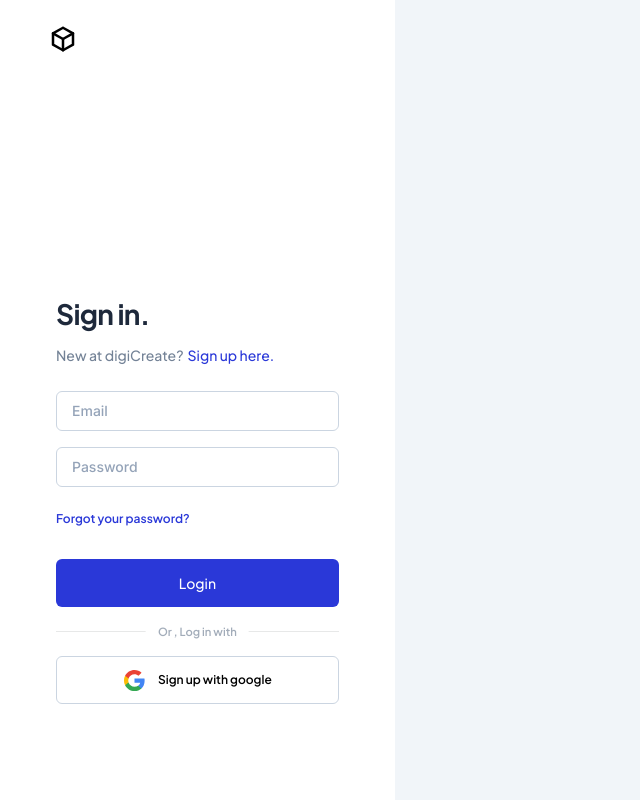
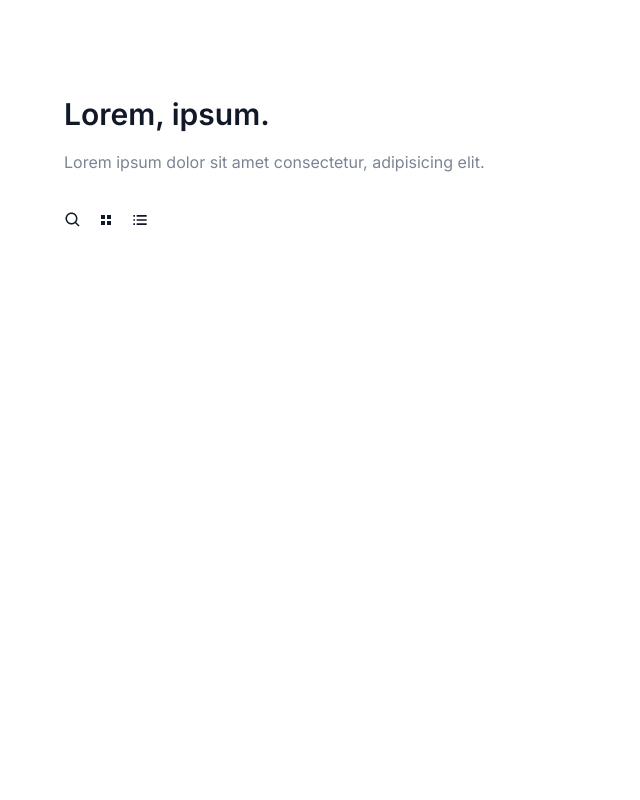
Before and after one commit to rogelcristobal/digiDirect-vite, a React (Vite) app: page / in a window 1280 px wide. Shown: the whole page, without its empty margins (0-640 px from the left). Built offline with nearby package versions, Linux system fonts and the light colour scheme.

Commit message:
save layout"

```diff
--- a/src/components/Login.jsx
+++ b/src/components/Login.jsx
@@ -1,4 +1,5 @@
 import React, { useState, useEffect } from "react";
+import { BiSearch,BiGridSmall,BiListUl } from "react-icons/bi";
 import {
   signInWithEmailAndPassword,
   signInWithPopup,
@@ -9,230 +10,137 @@ import { auth, googleProvider } from "../firebase/firebase";
 import { TbBox } from "react-icons/tb";
 import { motion } from "framer-motion";
 const Login = () => {
-  const navigate = useNavigate();
-  const [focusState, setFocusState] = React.useState({
-    email: false,
-    password: false,
-  });
-  const [loginInput, setLoginInput] = useState({
-    email: "",
-    password: "",
-  });
-  const handleEmailChange = (e) => {
-    setLoginInput((prev) => {
-      return { ...prev, email: e.target.value };
-    });
-  };
-  const handlePasswordChange = (e) => {
-    setLoginInput((prev) => {
-      return { ...prev, password: e.target.value };
-    });
-  };
-  const [isChecked, setIsChecked] = useState(false);
-  const handleToggleCheckbox = () => {
-    setIsChecked((prev) => (prev = !isChecked));
-  };
+  // const navigate = useNavigate();
+  // const [focusState, setFocusState] = React.useState({
+  //   email: false,
+  //   password: false,
+  // });
+  // const [loginInput, setLoginInput] = useState({
+  //   email: "",
+  //   password: "",
+  // });
+  // const handleEmailChange = (e) => {
+  //   setLoginInput((prev) => {
+  //     return { ...prev, email: e.target.value };
+  //   });
+  // };
+  // const handlePasswordChange = (e) => {
+  //   setLoginInput((prev) => {
+  //     return { ...prev, password: e.target.value };
+  //   });
+  // };
+  // const [isChecked, setIsChecked] = useState(false);
+  // const handleToggleCheckbox = () => {
+  //   setIsChecked((prev) => (prev = !isChecked));
+  // };
 
-  const handleLogin = async (e) => {
-    e.preventDefault();
-    try {
-      const user = await signInWithEmailAndPassword(
-        auth,
-        loginInput.email,
-        loginInput.password
-      );
-      console.log(user);
-      if (user) {
-        navigate("product-listing/documentation");
-      }
-    } catch (error) {
-      console.log(error);
-    }
-  };
-  const handleGoogleLogin = async (e) => {
-    try {
-      const user = signInWithPopup(auth, googleProvider);
-      console.log(user);
-      if (user) {
-        navigate("product-listing/documentation");
-      }
-    } catch (error) {
-      console.log(error);
-    }
-  };
-  const handleSignout = async () => {
-    try {
-      await signOut(auth);
-    } catch (error) {
-      console.log(error);
-    }
-  };
-  const handleFocus = (e) => {
-    if (e.target.type === "email" ) {
-      setFocusState((prev) => ({
-        ...prev,
-        email: true,
-      }));
-      console.log(e.target.value)
-    } else if (e.target.type === "password") {
-      setFocusState((prev) => ({
-        ...prev,
-        password: true,
-      }));
-    }
-  };
-  const handleBlur = (e) => {
-    if (e.target.type === "email" ) {
-      setFocusState((prev) => ({
-        ...prev,
-        email: false,
-      }));
-    } else if (e.target.type === "password") {
-      setFocusState((prev) => ({
-        ...prev,
-        password: false,
-      }));
-    }
-  };
-  const placeholderVariants = {
-    initial: {
-      color: "rgb(148, 163, 184)",
-      translateY: "0.6rem",
-      fontSize: "0.875rem",
-      backgroundColor:'transparent',
-      transition: {
-        duration: 0.25,
-      },
-    },
-    animate: {
-      color: "rgb(53, 107, 229)",
-      translateY: "-0.6rem",
-      fontSize: "0.775rem",
-      backgroundColor:'white',
-      transition: {
-        duration: 0.25,
-      },
-    },
-  };
+  // const handleLogin = async (e) => {
+  //   e.preventDefault();
+  //   try {
+  //     const user = await signInWithEmailAndPassword(
+  //       auth,
+  //       loginInput.email,
+  //       loginInput.password
+  //     );
+  //     console.log(user);
+  //     if (user) {
+  //       navigate("product-listing/documentation");
+  //     }
+  //   } catch (error) {
+  //     console.log(error);
+  //   }
+  // };
+  // const handleGoogleLogin = async (e) => {
+  //   try {
+  //     const user = signInWithPopup(auth, googleProvider);
+  //     console.log(user);
+  //     if (user) {
+  //       navigate("product-listing/documentation");
+  //     }
+  //   } catch (error) {
+  //     console.log(error);
+  //   }
+  // };
+  // const handleSignout = async () => {
+  //   try {
+  //     await signOut(auth);
+  //   } catch (error) {
+  //     console.log(error);
+  //   }
+  // };
+  // const handleFocus = (e) => {
+  //   if (e.target.type === "email" ) {
+  //     setFocusState((prev) => ({
+  //       ...prev,
+  //       email: true,
+  //     }));
+  //     console.log(e.target.value)
+  //   } else if (e.target.type === "password") {
+  //     setFocusState((prev) => ({
+  //       ...prev,
+  //       password: true,
+  //     }));
+  //   }
+  // };
+  // const handleBlur = (e) => {
+  //   if (e.target.type === "email" ) {
+  //     setFocusState((prev) => ({
+  //       ...prev,
+  //       email: false,
+  //     }));
+  //   } else if (e.target.type === "password") {
+  //     setFocusState((prev) => ({
+  //       ...prev,
+  //       password: false,
+  //     }));
+  //   }
+  // };
+  // const placeholderVariants = {
+  //   initial: {
+  //     color: "rgb(148, 163, 184)",
+  //     translateY: "0.6rem",
+  //     fontSize: "0.875rem",
+  //     backgroundColor:'transparent',
+  //     transition: {
+  //       duration: 0.25,
+  //     },
+  //   },
+  //   animate: {
+  //     color: "rgb(53, 107, 229)",
+  //     translateY: "-0.6rem",
+  //     fontSize: "0.775rem",
+  //     backgroundColor:'white',
+  //     transition: {
+  //       duration: 0.25,
+  //     },
+  //   },
+  // };
 
   return (
-    <div className="w-full h-screen flex items-center justify-start box-border">
-      <div className="w-[33rem] box-border h-full   bg-white shadow-xl  px-[3rem]">
-        <div className="  h-full w-full flex flex-col items-start pt-6 justify-between box-border">
-          <div className="box-border font-plus text-[16px] tracking-tight  font-bold">
-            <span className=" text-3xl">
-              <TbBox />
-            </span>
+    <div className="font-inter bg-[#ffffff] text-gray-900 racking-tight h-screen">
+      <div className="container box-border mx-auto h-full">
+        <div className="pt-24 max-w-6xl mx-auto h-full">
+          {/* content here */}
+          <div className="w-full">
+            <p className="text-3xl font-semibold">Lorem, ipsum.</p>
+            <p className="prose text-[#7c8494] mt-4">
+              Lorem ipsum dolor sit amet consectetur, adipisicing elit.
+            </p>
+            <div className="mt-6 flex items-center just-center gap-3">
+              <div className="text-lg h-10 w-10 cursor-pointer hover:bg-[#f5f5f5] w-fit rounded-full flex items-center justify-center ">
+                <BiSearch />
+              </div>
+               <div className="text-2xl h-10 w-10 cursor-pointer  w-fit hover:bg-[#f5f5f5] rounded-full flex items-center justify-center ">
+                <BiGridSmall />
+              </div>
+               <div className="text-xl h-10 w-10 cursor-pointer  w-fit hover:bg-[#f5f5f5] rounded-full flex items-center justify-center ">
+                <BiListUl />
+              </div>
+
+            </div>
           </div>
-          <form
-            autoComplete="off"
-            onSubmit={(e) => handleLogin(e)}
-            className="w-full mb-12  h-fit px-2  py-6 flex flex-col items-center  justify-start box-border "
-          >
-            <div className="mb-6 flex flex-col items-start justify-center w-full">
-              <span className="text-[1.75rem] w-full font-[700] tracking-tight font-plus  text-slate-800 mb-2">
-                Sign in.
-              </span>
-              <p className="text-[14px] font-[500]  prose text-slate-500/90 font-plus">
-                New at digiCreate?
-                <a className="text-[#2a38d8] cursor-pointer hover:underline underline-offset-2 no-underline ml-1">
-                  Sign up here.
-                </a>
-              </p>
-            </div>
-            <div className="relative w-full h-fit  mb-4">
-              <input
-                type="email"
-                onFocus={(e) => handleFocus(e)}
-                onBlur={(e) => handleBlur(e)}
-                onChange={(e) => handleEmailChange(e)}
-                className="outline-slate-900 border-[1.5px]  w-full border-solid border-slate-300 focus:outline-[#2a38d8] rounded-md h-10 px-3 placeholder:font-plus text-sm placeholder:font-[400] placeholder:text-[0.85rem] "
-                autoComplete="off"
-              />
-              <motion.label
-                variants={placeholderVariants}
-                animate={focusState.email ? "animate" : "initial"}
-                className="absolute text-sm pointer-events-none  font-inter bg-white px-2 py-0 m-0 left-2 font-[500] top-0"
-              >
-                Email
-              </motion.label>
-            </div>
-            <div className="relative w-full h-fit  mb-4">
-              <input
-                type="password"
-                onFocus={(e) => handleFocus(e)}
-                onBlur={(e) => handleBlur(e)}
-                onChange={(e) => handlePasswordChange(e)}
-                className="outline-slate-900 border-[1.5px]  w-full border-solid border-slate-300 focus:outline-[#2a38d8] rounded-md h-10 px-3 placeholder:font-plus text-sm placeholder:font-[400] placeholder:text-[0.85rem]  "
-                autoComplete="off"
-              />
-              <motion.label
-                variants={placeholderVariants}
-                animate={focusState.password ? "animate" : "initial"}
-                className="absolute text-sm  font-inter bg-white px-2  left-2 font-[500] top-0"
-              >
-                Password
-              </motion.label>
-            </div>
-            <div className="h-8  w-full mb-6 flex items-center justify-between">
-              <a
-                href=""
-                className="text-xs font-plus text-[#2a38d8] font-[600]"
-              >
-                Forgot your password?
-              </a>
-            </div>
-            <button
-              type="submit"
-              className="h-12 w-full bg-[#2a38d8] hover:bg-[#2a38d8]/90 transition-all duration-300 ease-in-out rounded-md text-white font-plus text-sm text-center"
-            >
-              Login
-            </button>
-
-            {/* login options */}
-            <div className="medium-top-divider mt-6 relative h-fit py-6 w-full ">
-              <span className="absolute left-1/2 -translate-x-1/2 text-center -top-[0.8rem] text-[0.7rem] font-plus font-semibold py-1 px-3 text-slate-500/60 bg-white ">
-                Or , Log in with
-              </span>
-              <button
-                onClick={(e) => handleGoogleLogin(e)}
-                type="button"
-                className="h-12 w-full border-[1.5px] border-solid border-slate-300 rounded-md font-plus font-[600] text-xs flex items-center justify-center gap-3"
-              >
-                <div className=" w-fit h-fit">
-                  <svg
-                    xmlns="http://www.w3.org/2000/svg"
-                    height="23"
-                    viewBox="0 0 24 24"
-                    width="23"
-                  >
-                    <path
-                      d="M22.56 12.25c0-.78-.07-1.53-.2-2.25H12v4.26h5.92c-.26 1.37-1.04 2.53-2.21 3.31v2.77h3.57c2.08-1.92 3.28-4.74 3.28-8.09z"
-                      fill="#4285F4"
-                    />
-                    <path
-                      d="M12 23c2.97 0 5.46-.98 7.28-2.66l-3.57-2.77c-.98.66-2.23 1.06-3.71 1.06-2.86 0-5.29-1.93-6.16-4.53H2.18v2.84C3.99 20.53 7.7 23 12 23z"
-                      fill="#34A853"
-                    />
-                    <path
-                      d="M5.84 14.09c-.22-.66-.35-1.36-.35-2.09s.13-1.43.35-2.09V7.07H2.18C1.43 8.55 1 10.22 1 12s.43 3.45 1.18 4.93l2.85-2.22.81-.62z"
-                      fill="#FBBC05"
-                    />
-                    <path
-                      d="M12 5.38c1.62 0 3.06.56 4.21 1.64l3.15-3.15C17.45 2.09 14.97 1 12 1 7.7 1 3.99 3.47 2.18 7.07l3.66 2.84c.87-2.6 3.3-4.53 6.16-4.53z"
-                      fill="#EA4335"
-                    />
-                    <path d="M1 1h22v22H1z" fill="none" />
-                  </svg>
-                </div>
-                <span>Sign up with google</span>
-              </button>
-            </div>
-          </form>
         </div>
       </div>
-      {/* image */}
-      <div className="bg-slate-100 box-border  w-full h-full"></div>
     </div>
   );
 };
```
